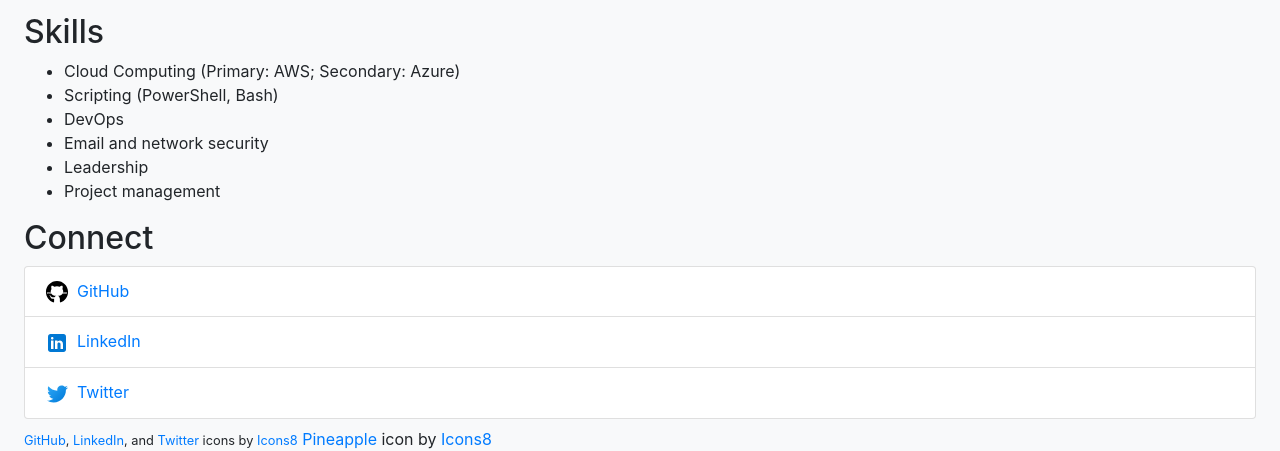
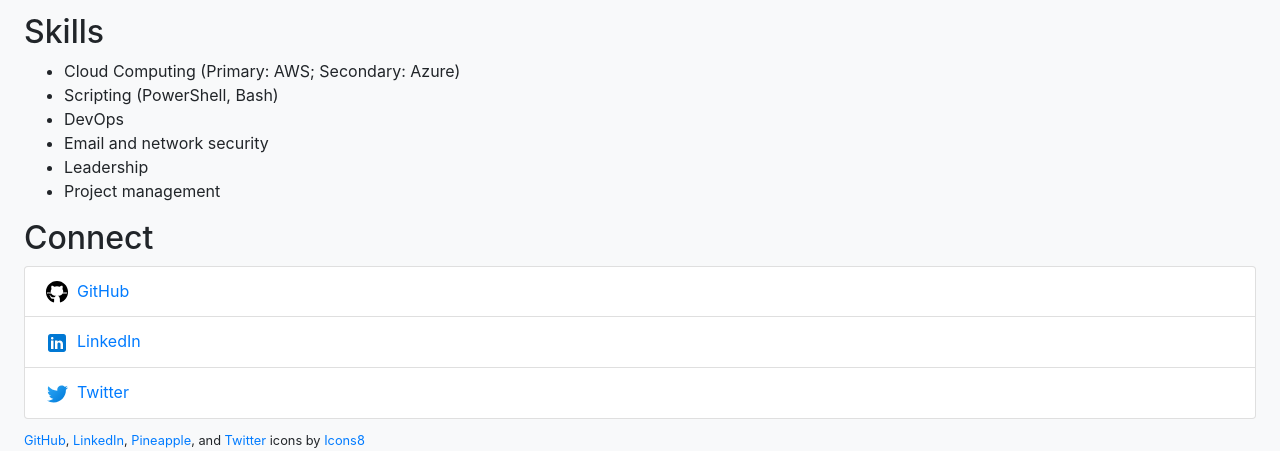
Before and after one commit to phall-au/phall-au.github.io, a plain HTML site: page index.html in a window 1280 px wide. Shown: the part 459-910 px from the top of the page. Drawn offline with nearby package versions, Linux system fonts and the light colour scheme.

Commit message:
Update copyright info for Icons8 icons

```diff
--- a/index.html
+++ b/index.html
@@ -74,9 +74,8 @@
 	</ul>
 </div>
 <footer class="mx-4">
-	<small><a target="_blank" href="https://icons8.com/icon/AZOZNnY73haj/github">GitHub</a>, <a target="_blank" href="https://icons8.com/icon/xuvGCOXi8Wyg/linkedin">LinkedIn</a>, and <a target="_blank" href="https://icons8.com/icon/5MQ0gPAYYx7a/twitter">Twitter</a> icons by <a target="_blank" href="https://icons8.com">Icons8</a></small>
-	<a target="_blank" href="https://icons8.com/icon/18080/pineapple">Pineapple</a> icon by <a target="_blank" href="https://icons8.com">Icons8</a>
-</footer>
+	<small><a target="_blank" href="https://icons8.com/icon/AZOZNnY73haj/github">GitHub</a>, <a target="_blank" href="https://icons8.com/icon/xuvGCOXi8Wyg/linkedin">LinkedIn</a>, <a target="_blank" href="https://icons8.com/icon/18080/pineapple">Pineapple</a>, and <a target="_blank" href="https://icons8.com/icon/5MQ0gPAYYx7a/twitter">Twitter</a> icons by <a target="_blank" href="https://icons8.com">Icons8</a></small>
+	</footer>
 	<!-- Bootstrap JS -->
 	<script src="https://code.jquery.com/jquery-3.2.1.slim.min.js" integrity="sha384-KJ3o2DKtIkvYIK3UENzmM7KCkRr/rE9/Qpg6aAZGJwFDMVNA/GpGFF93hXpG5KkN" crossorigin="anonymous"></script>
 	<script src="https://cdn.jsdelivr.net/npm/popper.js@1.12.9/dist/umd/popper.min.js" integrity="sha384-ApNbgh9B+Y1QKtv3Rn7W3mgPxhU9K/ScQsAP7hUibX39j7fakFPskvXusvfa0b4Q" crossorigin="anonymous"></script>
```
